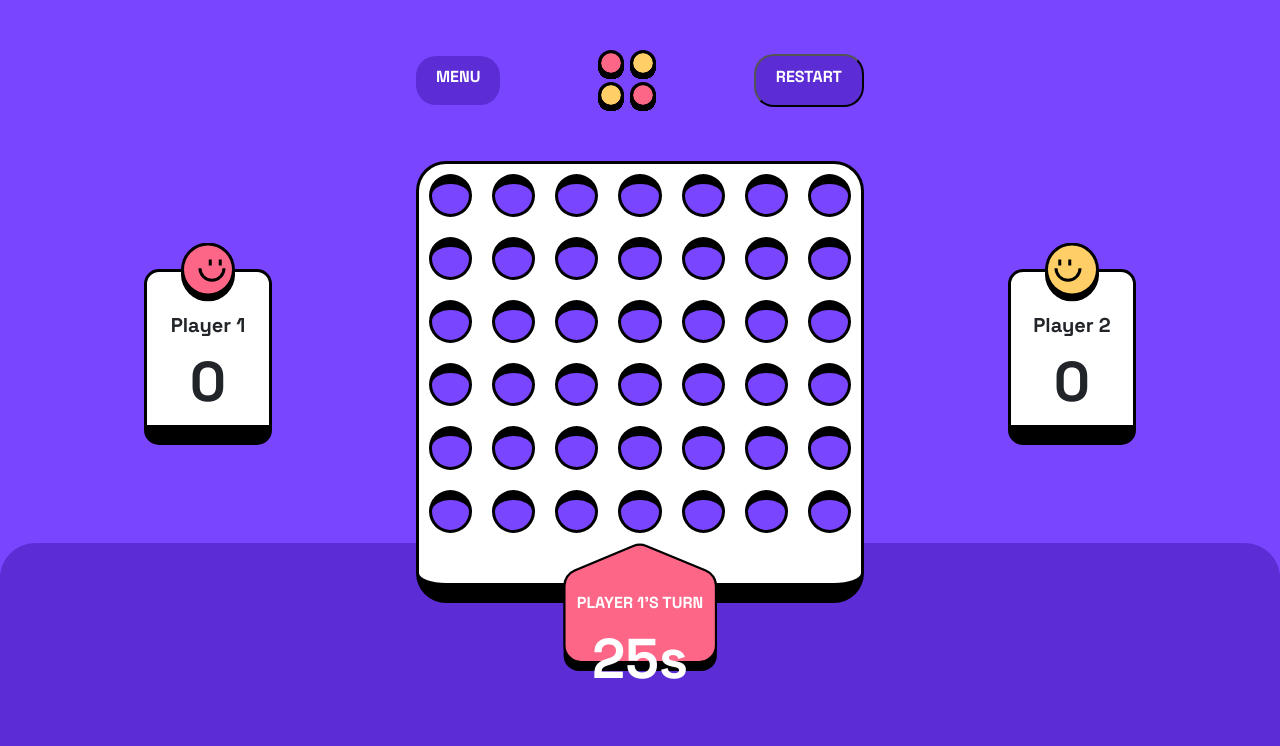
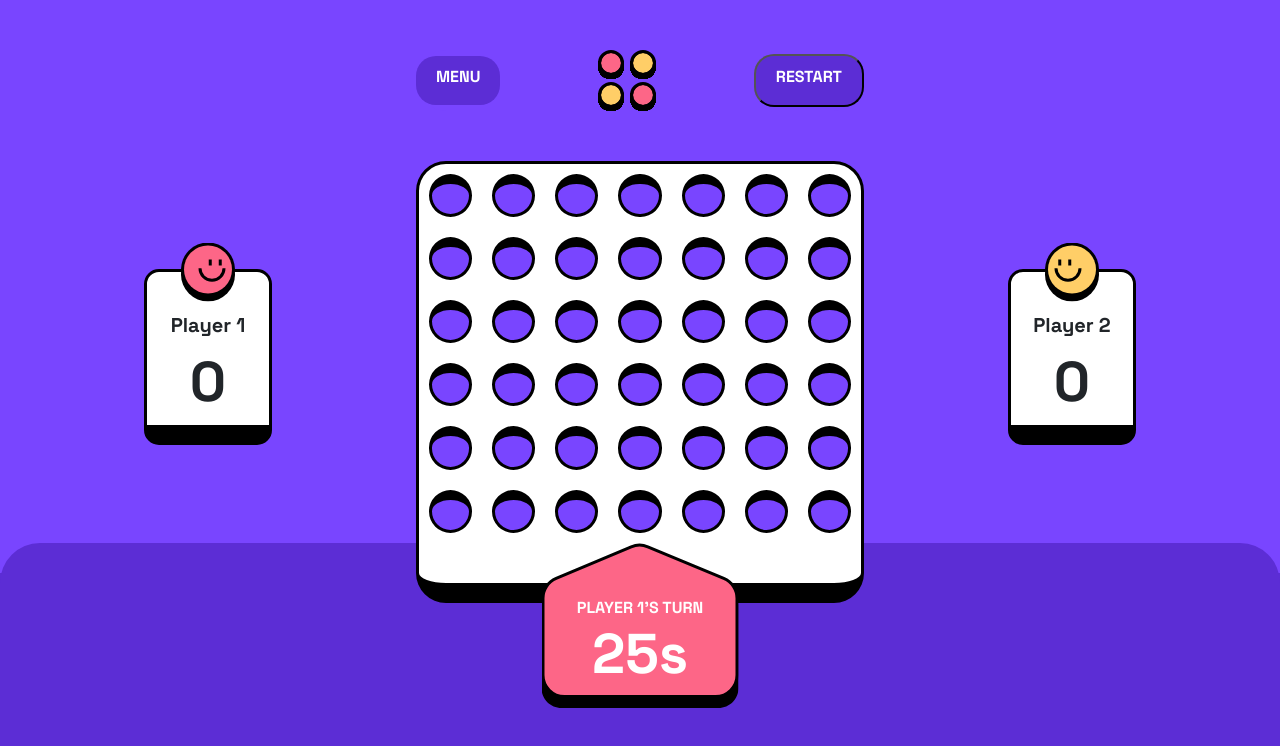
Before and after one commit to 911samuel/connect-four, a React (Vite) app: page /game in a window 1280 px wide. Shown: the top 746 px of the page. Built offline with nearby package versions, Linux system fonts and the light colour scheme.

Commit message:
ft-winner

```diff
--- a/src/components/Game.tsx
+++ b/src/components/Game.tsx
@@ -8,27 +8,33 @@ import player2 from "../assets/player-two.svg";
 import { useBoardContext } from "../context/BoardContext";
 
 const Game: React.FC = () => {
-  const { scorePlayer1, scorePlayer2 } = useBoardContext();
+  const { scorePlayer1, scorePlayer2, winner } = useBoardContext();
 
 
   return (
     <div>
-      <Header/>
+      <Header />
       <div className="players-container">
         <PlayerInfo
           image={player1}
           playerName={"Player 1"}
           score={scorePlayer1}
         />
-        <Board/>
+        <Board />
         <PlayerInfo
           image={player2}
           playerName={"Player 2"}
           score={scorePlayer2}
         />
       </div>
-      < TurnInfo />
-      <footer className="footer"></footer>
+      <TurnInfo />
+      <footer
+        className="footer"
+        style={{
+          backgroundColor:
+            winner === "X" || winner === "O" ? "var(--pink)" : "var(--purple-dark)",
+        }}
+      ></footer>
     </div>
   );
 };
--- a/src/components/Header.tsx
+++ b/src/components/Header.tsx
@@ -2,6 +2,7 @@ import React, { useState } from "react";
 import group12 from "../assets/Group12.svg";
 import { Link } from "react-router-dom";
 import Pause from "./Pause";
+import "../styles/Header.css"
 
 const Header: React.FC = () => {
   const [showPause, setShowPause] = useState(false);
--- a/src/components/Pause.tsx
+++ b/src/components/Pause.tsx
@@ -12,6 +12,7 @@ const Pause: React.FC<PauseProps> = ({ isVisible }) => {
   }
 
   return (
+    <div className="pause-overlay">
       <div className="pause">
         <h1>PAUSE</h1>
         <Button
@@ -33,6 +34,7 @@ const Pause: React.FC<PauseProps> = ({ isVisible }) => {
           onClick={() => {}}
         />
       </div>
+    </div>
   );
 };
 
--- a/src/components/TurnInfo.tsx
+++ b/src/components/TurnInfo.tsx
@@ -1,6 +1,7 @@
 import React from "react";
 import { useBoardContext } from "../context/BoardContext";
 import winnerImage from "../assets/Rectangle.png";
+import "../styles/TurnInfo.css"
 
 const TurnInfo: React.FC = () => {
 
@@ -9,11 +10,12 @@ const TurnInfo: React.FC = () => {
 
   let turnText = "";
   let backgroundImage = background;
-  let timeDisplay = turnTime;
+  let timeDisplay = `${turnTime}s`;
+  let textColor = winner ? "black" : "white";
 
   if (winner) {
     backgroundImage = winnerImage;
-    turnText = `PLAYER ${winner === "X" ? "1" : "2"} WINS`;
+    turnText = `PLAYER ${winner === "X" ? "1" : "2"}`;
     timeDisplay = "WINS";
   } else {
     turnText = `PLAYER ${currentPlayer === "X" ? "1" : "2"}'S TURN`;
@@ -22,10 +24,10 @@ const TurnInfo: React.FC = () => {
   return (
     <div className="turn">
       <img src={backgroundImage} alt="Turn Background" className="image" />
-      <div className="text-overlay">
+      <div className="text-overlay" style={{ color: textColor }}>
         <h4 className="heading-xs">{turnText}</h4>
-        <h1 className="heading-l">{`${timeDisplay}s`}</h1>
-        {winner && <button onClick={handlePlayAgain}>PLAY AGAIN</button>}
+        <h1 className="heading-l">{`${timeDisplay}`}</h1>
+        {winner && <button className="try" onClick={handlePlayAgain}>PLAY AGAIN</button>}
       </div>
     </div>
   );
--- a/src/context/BoardContext.tsx
+++ b/src/context/BoardContext.tsx
@@ -105,11 +105,11 @@ export const BoardProvider: React.FC<{ children: ReactNode }> = ({
       ["", "", "", "", "", "", ""],
     ]);
 
-    setCurrentPlayer("X");
     setWinner(null);
     setTurnTime(30);
-    setMarker(markerRed);
+    setMarker(currentPlayer === "X" ? markerYellow : markerRed );
     setMarkerPosition(null);
+    setCurrentPlayer((prevPlayer) => (prevPlayer === "X" ? "O" : "X"));
   };
 
   const contextValue: BoardContextValue = {
--- a/src/styles/Board.css
+++ b/src/styles/Board.css
@@ -6,35 +6,6 @@ div {
     position: relative;
 }
 
-.header {
-    width: 35%;
-    margin: 50px auto;
-    display: flex;
-    flex-wrap: wrap;
-    align-items: center;
-    justify-content: space-between;
-    gap: 20px;
-    border-radius: 30px;
-}
-
-.button-header {
-    width: fit-content;
-    align-items: center;
-    justify-content: center;
-    background-color: var(--purple-dark);
-    border-radius: 20px;
-    text-decoration: none;
-    color: var(--black);
-    padding: 10px 20px;
-}
-
-.button-header h4 {
-    color: var(--white);
-}
-
-.button-header:hover {
-    background-color: var(--pink);
-}
 
 .players-container {
     display: flex;
@@ -113,46 +84,13 @@ div {
     display: flex;
     flex-direction: column;
     align-items: center;
-    background-color: var(--purple-dark);
-    border-top-left-radius: 35px;
-    border-top-right-radius: 35px;
+    border-top-left-radius: 40px;
+    border-top-right-radius: 40px;
     z-index: 1;
     margin-top: -30px;
 }
 
-.turn {
-    position: relative;
-    align-items: center;
-    margin: auto;
-    z-index: 3;
-}
 
-.image {
-    width: 12%;
-    position: absolute;
-    top: -30px;
-    left: 50%;
-    transform: translateX(-50%);
-}
-
-.text-overlay {
-    position: absolute;
-    top: -20px;
-    left: 50%;
-    transform: translate(-50%, -50%);
-    color: var(--white);
-    background-color: transparent;
-    text-align: center;
-    margin-top: 90px;
-}
-
-.text-overlay h4 {
-    margin-bottom: 10px;
-}
-
-.text-overlay h1 {
-    margin: 0;
-}
 
 @media (max-width: 1024px) {
 
@@ -160,10 +98,6 @@ div {
         width: 85%;
         flex-direction: column;
         justify-content: space-between;
-    }
-
-    .header {
-        width: 85%;
     }
 
     .marker,
@@ -217,10 +151,6 @@ div {
         margin-left: 0;
         margin-right: 50px;
     }
-
-    .image {
-        width: auto;
-    }
 }
 
 @media only screen and (max-width: 767px) {
@@ -228,10 +158,6 @@ div {
         width: 95%;
         flex-direction: column;
         justify-content: space-between;
-    }
-
-    .header {
-        width: 95%;
     }
 
     .marker {
@@ -290,9 +216,4 @@ div {
     .rightInfo h3 {
         order: 0;
     }
-
-    .image {
-        width: auto;
-        top: -20px;
-    }
 }
--- /dev/null
+++ b/src/styles/Header.css
@@ -0,0 +1,41 @@
+.header {
+    width: 35%;
+    margin: 50px auto;
+    display: flex;
+    flex-wrap: wrap;
+    align-items: center;
+    justify-content: space-between;
+    gap: 20px;
+    border-radius: 30px;
+}
+
+.button-header {
+    width: fit-content;
+    align-items: center;
+    justify-content: center;
+    background-color: var(--purple-dark);
+    border-radius: 20px;
+    text-decoration: none;
+    color: var(--black);
+    padding: 10px 20px;
+}
+
+.button-header h4 {
+    color: var(--white);
+}
+
+.button-header:hover {
+    background-color: var(--pink);
+}
+
+@media (max-width: 1024px) {
+    .header {
+        width: 85%;
+    }
+}
+
+@media only screen and (max-width: 767px) {
+    .header {
+        width: 95%;
+    }
+}
--- a/src/styles/Pause.css
+++ b/src/styles/Pause.css
@@ -1,10 +1,20 @@
+.pause-overlay {
+    position: fixed;
+    top: 0;
+    left: 0;
+    width: 100%;
+    height: 100%;
+    background-color: rgba(0, 0, 0, 0.5);
+    z-index: 9999;
+}
+
 .pause {
     display: flex;
     flex-direction: column;
     width: 30%;
     height: 60%;
     align-items: center;
-    justify-content: center;
+    justify-content: center;z-index: 9999;
     background-color: var(--purple-light);
     border-radius: 50px;
     padding: 3em;
--- /dev/null
+++ b/src/styles/TurnInfo.css
@@ -0,0 +1,55 @@
+.turn {
+    position: relative;
+    align-items: center;
+    margin: auto;
+    z-index: 3;
+}
+
+.image {
+    width: auto;
+    position: absolute;
+    top: -30px;
+    left: 50%;
+    transform: translateX(-50%);
+}
+
+.text-overlay {
+    position: absolute;
+    top: -20px;
+    left: 50%;
+    transform: translate(-50%, -50%);
+    color: var(--white);
+    background-color: transparent;
+    text-align: center;
+    margin-top: 90px;
+}
+
+.text-overlay h4 {
+    margin: 0 10px;
+}
+
+.text-overlay h1 {
+    margin: 0;
+}
+
+.try {
+    width: 120px;
+    height: 39px;
+    border-radius: 20px;
+    background-color: var(--purple-dark);
+    color: var(--white);
+    margin-bottom: 40px;
+}
+
+@media (max-width: 1024px) {
+    .image {
+        width: auto;
+    }
+}
+
+@media only screen and (max-width: 767px) {
+    .image {
+        width: auto;
+        top: -20px;
+    }
+}
```
Lines whose indentation alone changed are shown as unchanged.
